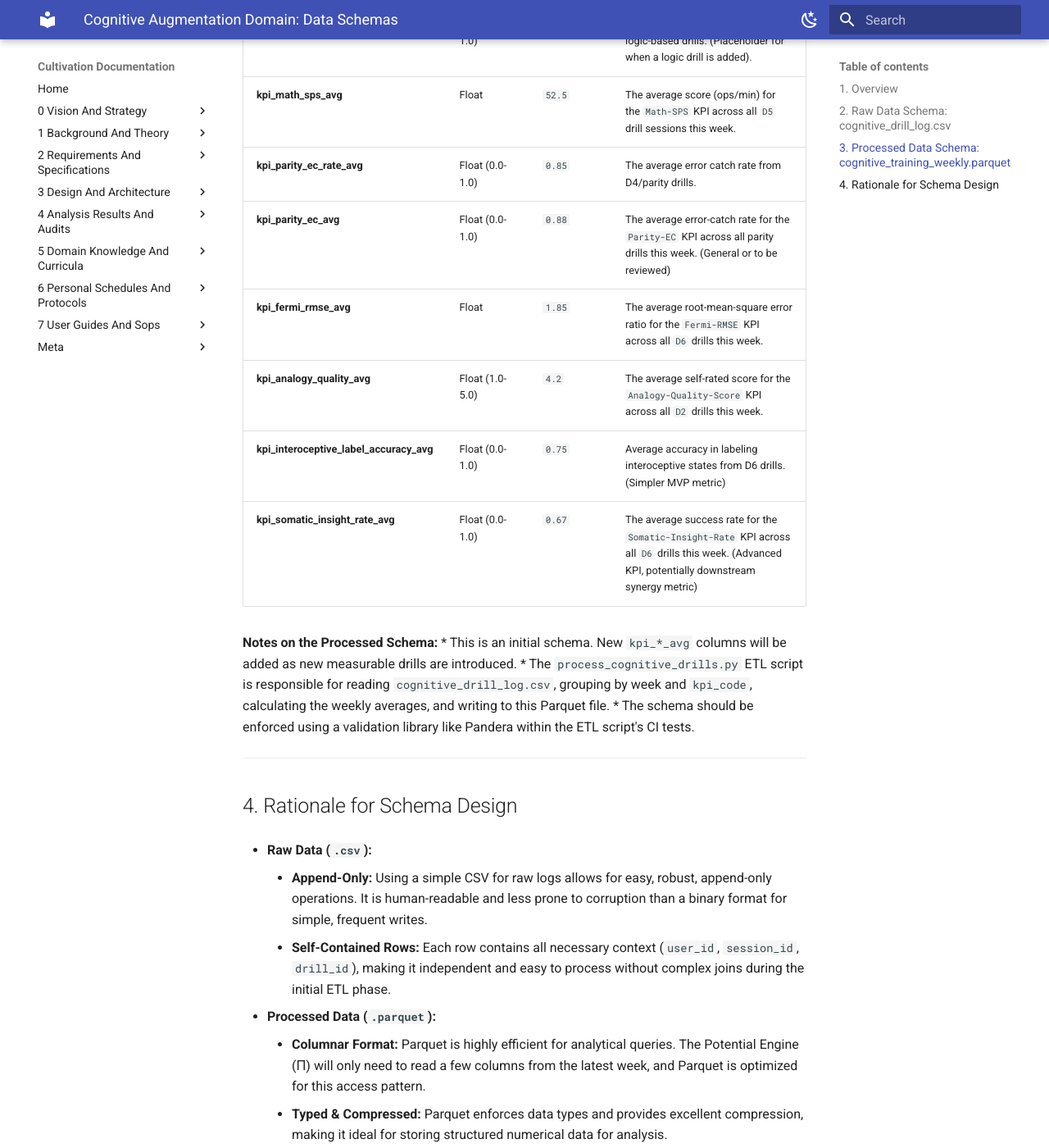
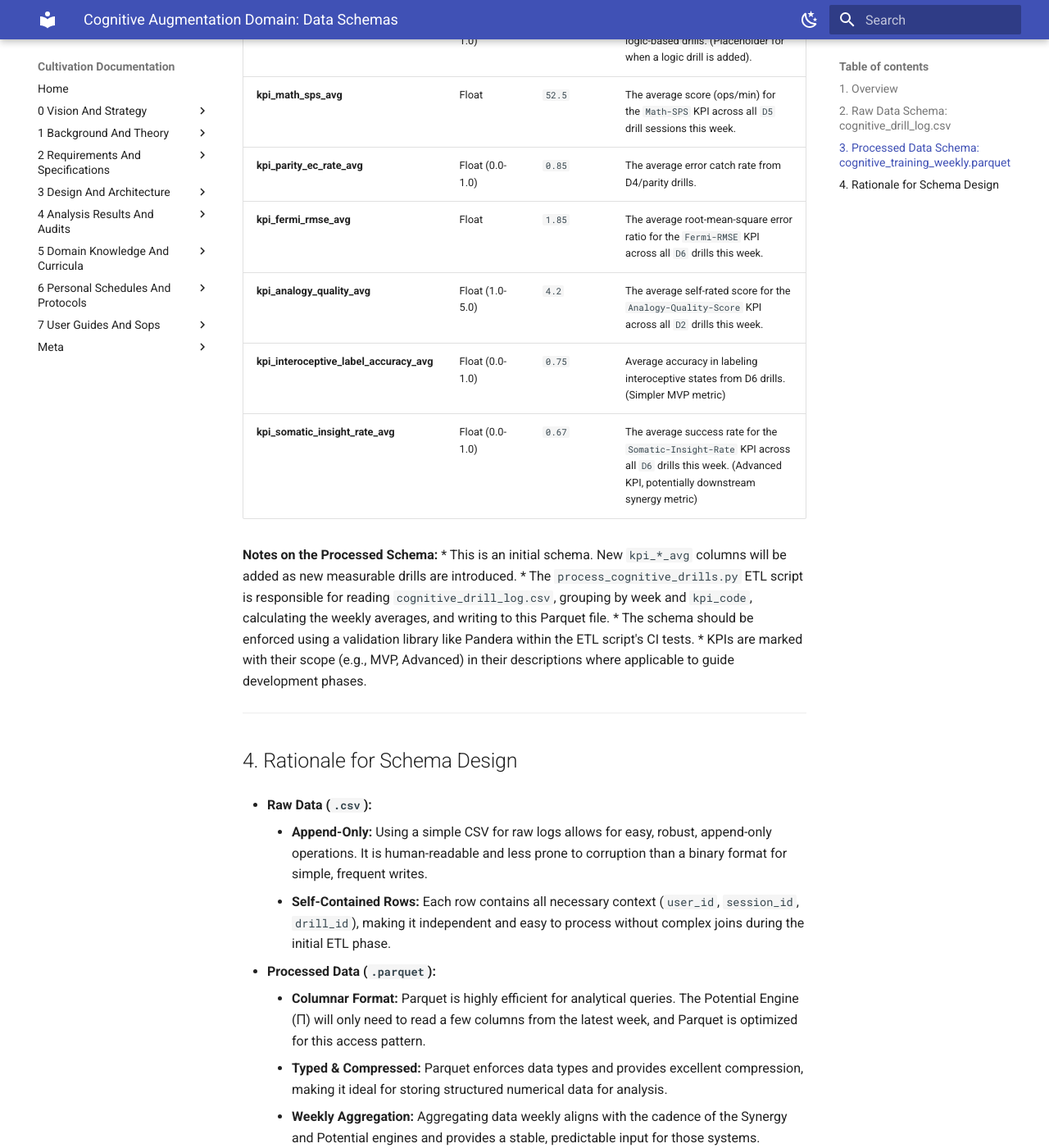
Before and after one commit to ImmortalDemonGod/Holistic-Performance-Enhancement, an MkDocs documentation site: the page built from cultivation/docs/2_requirements_and_specifications/data_schemas/cognitive_training_schemas.md, in a window 1280 px wide and 1400 px high, scrolled down 2089 px. Shown: the whole window at 82% size. Built offline with MkDocs 1.6.1 and Material for MkDocs 9.7.7, drawn with Linux system fonts in a browser that asks for light colours.

Commit message:
📝 docs(cognitive_training_schemas): update KPI descriptions
- remove the average error-catch rate for Parity-EC KPI
- add scope indications (MVP, Advanced) in KPI descriptions to guide development phases

```diff
--- a/cultivation/docs/2_requirements_and_specifications/data_schemas/cognitive_training_schemas.md
+++ b/cultivation/docs/2_requirements_and_specifications/data_schemas/cognitive_training_schemas.md
@@ -47,7 +47,6 @@ This schema defines the structure for the aggregated weekly data file, which is
 | **kpi_logic_acc_avg** | Float (0.0-1.0)| `0.92` | The average accuracy score for logic-based drills. (Placeholder for when a logic drill is added). |
 | **kpi_math_sps_avg** | Float | `52.5` | The average score (ops/min) for the `Math-SPS` KPI across all `D5` drill sessions this week. |
 | **kpi_parity_ec_rate_avg** | Float (0.0-1.0)| `0.85` | The average error catch rate from D4/parity drills. |
-| **kpi_parity_ec_avg** | Float (0.0-1.0)| `0.88` | The average error-catch rate for the `Parity-EC` KPI across all parity drills this week. (General or to be reviewed) |
 | **kpi_fermi_rmse_avg** | Float | `1.85` | The average root-mean-square error ratio for the `Fermi-RMSE` KPI across all `D6` drills this week. |
 | **kpi_analogy_quality_avg** | Float (1.0-5.0)| `4.2` | The average self-rated score for the `Analogy-Quality-Score` KPI across all `D2` drills this week. |
 | **kpi_interoceptive_label_accuracy_avg** | Float (0.0-1.0) | `0.75` | Average accuracy in labeling interoceptive states from D6 drills. (Simpler MVP metric) |
@@ -57,6 +56,7 @@ This schema defines the structure for the aggregated weekly data file, which is
 *   This is an initial schema. New `kpi_*_avg` columns will be added as new measurable drills are introduced.
 *   The `process_cognitive_drills.py` ETL script is responsible for reading `cognitive_drill_log.csv`, grouping by week and `kpi_code`, calculating the weekly averages, and writing to this Parquet file.
 *   The schema should be enforced using a validation library like Pandera within the ETL script's CI tests.
+*   KPIs are marked with their scope (e.g., MVP, Advanced) in their descriptions where applicable to guide development phases.
 
 ---
 
```
